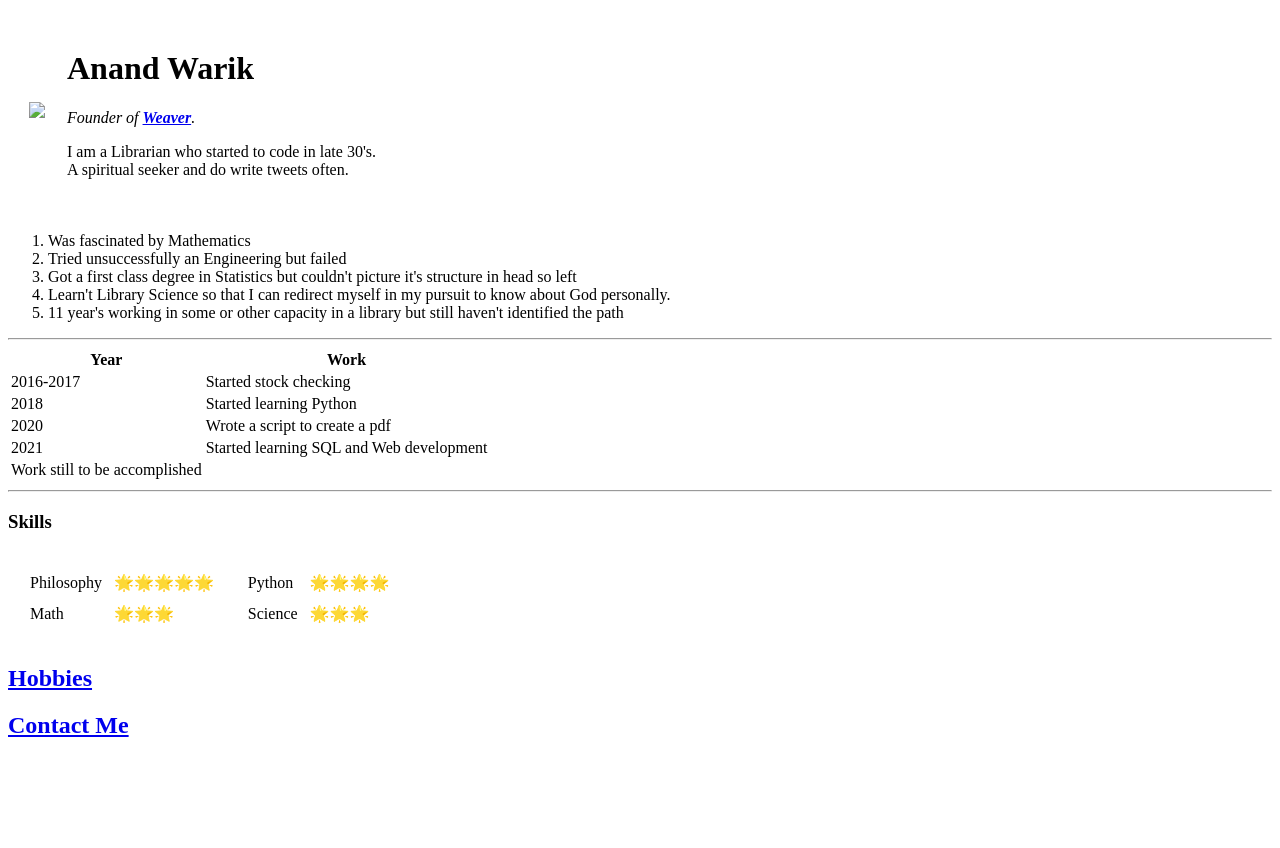
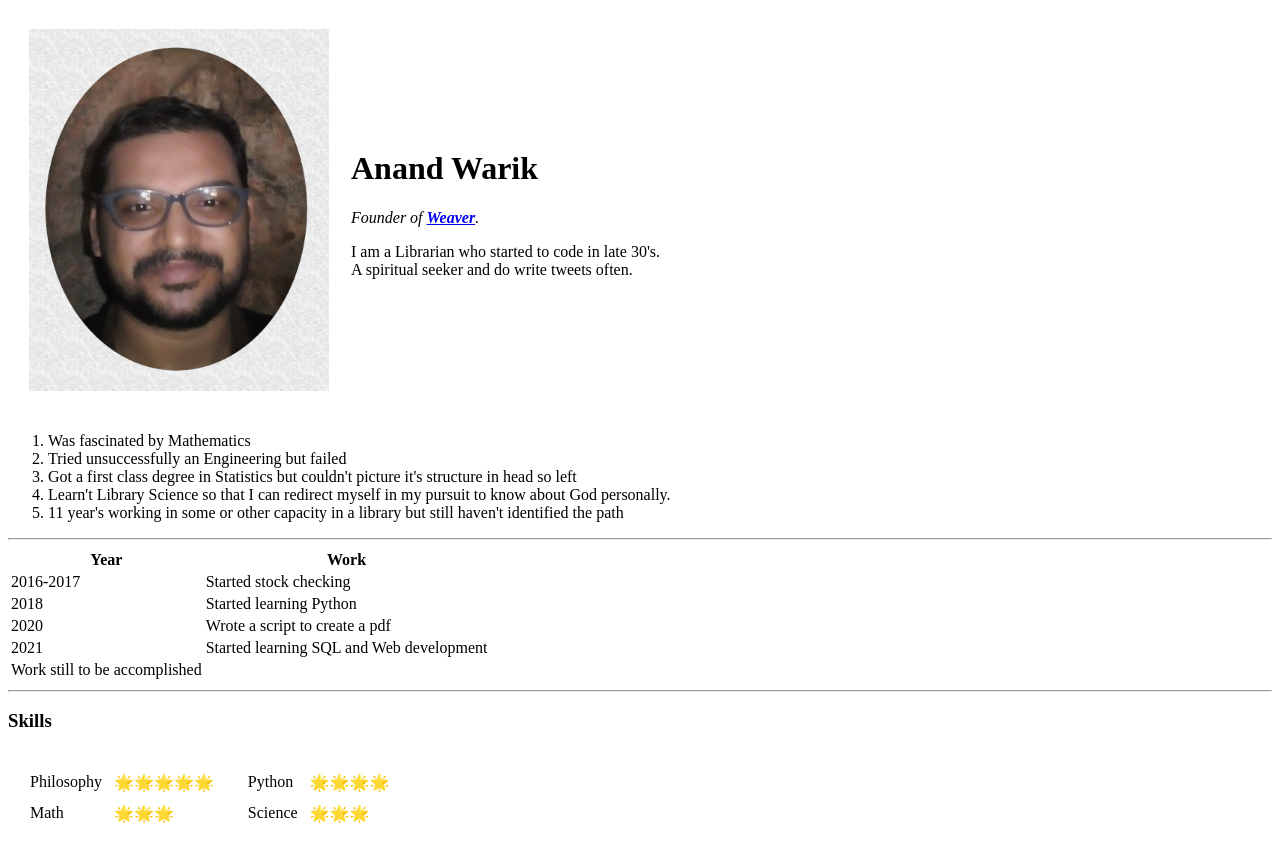
Before and after one commit to a2warik/cv, a plain HTML site: page index.html in a window 1280 px wide. Shown: the top 848 px of the page. Before the commit the page ends 800 px from the top, so only its background shows below. Drawn offline with Linux system fonts and the light colour scheme.

Commit message:
attached an old image

```diff
--- a/index.html
+++ b/index.html
@@ -8,7 +8,7 @@
         <table cellspacing=20>
             <tr>
                 <td>
-                    <img src='IMG_20190514_152442171.jpg' width=300>
+                    <img src='AnandWarik_oval.jpg' width=300>
                 </td>
                 <td>
                     <h1>Anand Warik</h1>
```
